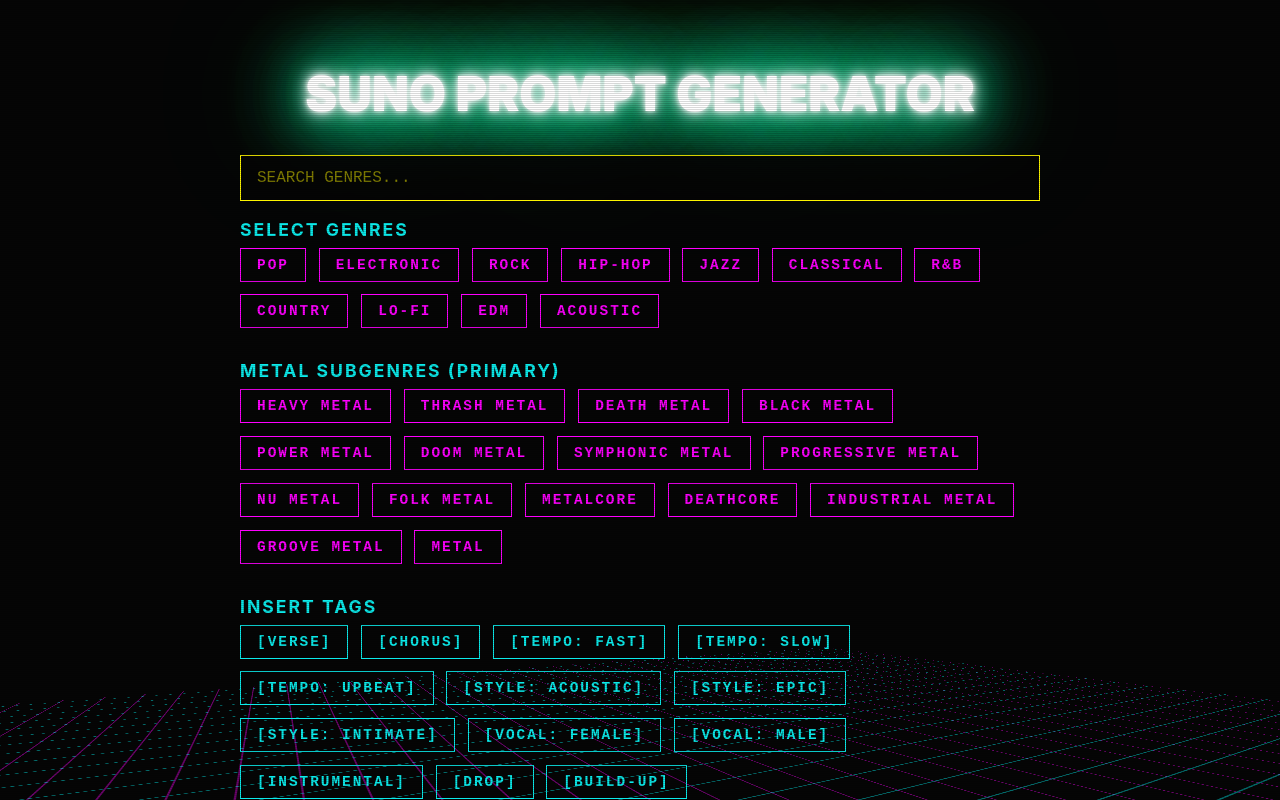
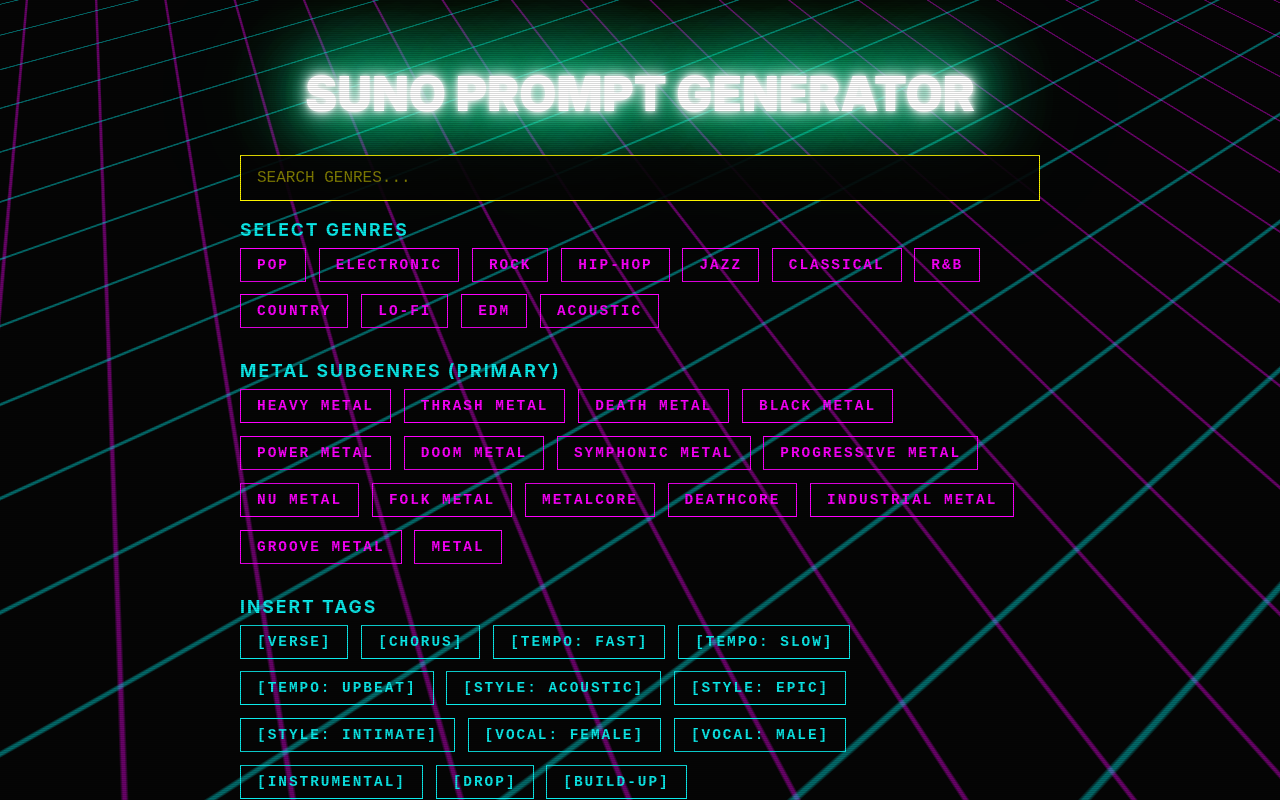
Before and after one commit to Eidolf/ER-Suno-PromptGenerator, a React (Vite) app in the folder frontend/: page / in a window 1280 px wide. Shown: the top 800 px of the page. Built offline with nearby package versions, Linux system fonts and the light colour scheme.

Commit message:
style(ui): elevate star wars perspective grid to 50% horizon

```diff
--- a/frontend/src/App.css
+++ b/frontend/src/App.css
@@ -23,9 +23,9 @@
     linear-gradient(90deg, rgba(255, 0, 255, 0.4) 2px, transparent 2px);
   background-size: 60px 60px;
   background-position: center;
-  /* Rotate on X for the Star Wars depth, and Z to angle it diagonally */
-  transform: perspective(600px) rotateX(70deg) rotateZ(-30deg) translateY(-200px);
-  transform-origin: center center;
+  /* Reduced rotateX to flatten it slightly and translateY up to hit the ~50% mark */
+  transform: perspective(800px) rotateX(55deg) rotateZ(-30deg) translateY(-50vh);
+  transform-origin: center top;
   animation: grid-move-diagonal 12s linear infinite;
   z-index: -2;
   pointer-events: none;
```
